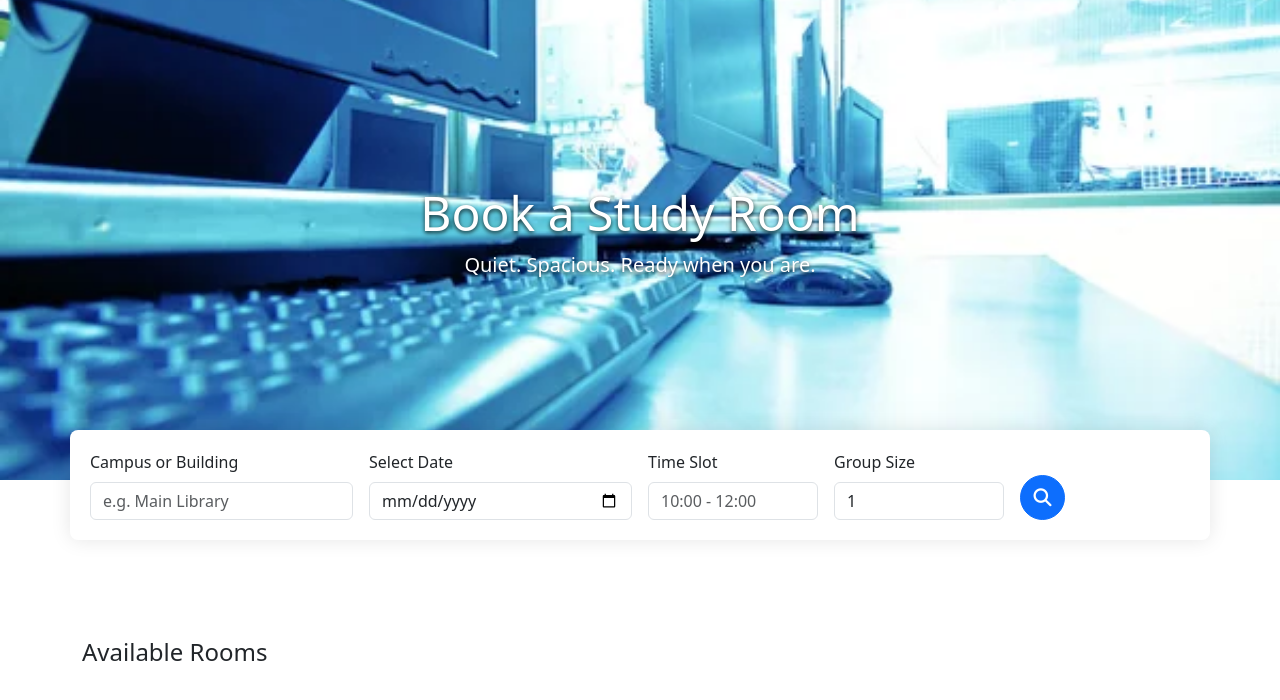
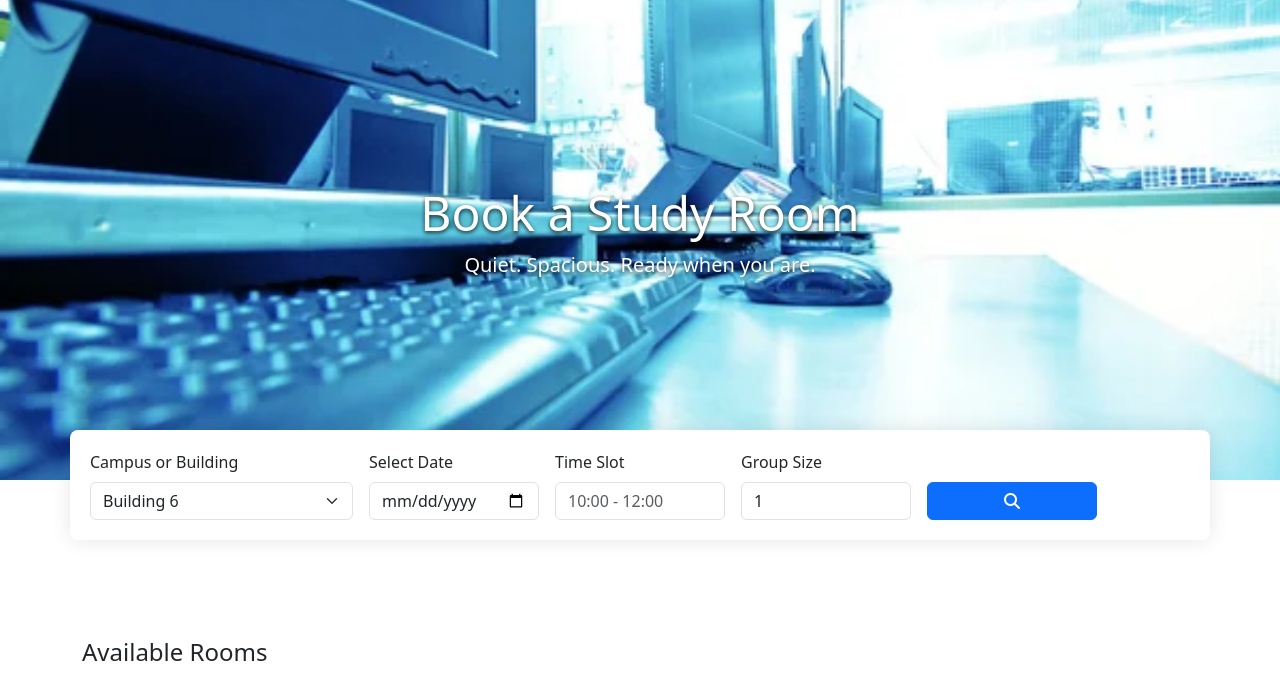
Before and after one commit to Musaroyal/smart-campus-service, a PHP site: page /study_room.php in a window 1280 px wide. Shown: the top 700 px of the page. Run offline with PHP 8.4, Linux system fonts and the light colour scheme; data that the repository does not hold is empty.

Commit message:
added the dropdown menu for studyrooms

```diff
--- a/study_room.php
+++ b/study_room.php
@@ -74,34 +74,59 @@ $result = mysqli_query($conn, $sql);
 <div class="container search-box">
   <form class="row g-3 align-items-end">
 
+    <!-- Campus or Building Dropdown -->
     <div class="col-md-3">
       <label class="form-label">Campus or Building</label>
-        <input type="text" class="form-control" placeholder="e.g. Main Library" name="location">
+      <select class="form-select" name="location" id="locationDropdown" onchange="toggleOtherField()">
+        <optgroup label="Study Rooms">
+          <option value="Building 6">Building 6</option>
+          <option value="Building 5">Building 5</option>
+          <option value="Building 4">Building 4</option>
+          <option value="Building 8">Building 8</option>
+        </optgroup>
+        <optgroup label="Labs">
+          <option value="15G01">15G01</option>
+          <option value="15G30">15G30</option>
+          <option value="16G01">16G01</option>
+          <option value="Other">Other</option>
+        </optgroup>
+      </select>
     </div>
 
-      <div class="col-md-3">
+    <!-- Other Field (Hidden unless "Other" selected) -->
+    <div class="col-md-3" id="otherLocationField" style="display: none;">
+      <label class="form-label">Specify Other</label>
+      <input type="text" class="form-control" name="other_location" placeholder="Specify location">
+    </div>
+
+    <!-- Select Date -->
+    <div class="col-md-2">
       <label class="form-label">Select Date</label>
       <input type="date" class="form-control" name="date">
     </div>
 
+    <!-- Time Slot -->
     <div class="col-md-2">
       <label class="form-label">Time Slot</label>
       <input type="text" class="form-control" placeholder="10:00 - 12:00" name="time_slot">
     </div>
 
+    <!-- Group Size -->
     <div class="col-md-2">
       <label class="form-label">Group Size</label>
       <input type="number" class="form-control" min="1" value="1" name="group_size">
     </div>
 
+    <!-- Submit Button -->
     <div class="col-md-2 d-grid">
-        <button type="submit" class="btn btn-primary btn-circle">
+      <button type="submit" class="btn btn-primary">
         <i class="fas fa-search"></i>
       </button>
     </div>
 
   </form>
 </div>
+
 
   <div class="container mt-5">
     <h4>Available Rooms</h4>
@@ -111,5 +136,19 @@ $result = mysqli_query($conn, $sql);
   </div>
 
   <script src="https://cdn.jsdelivr.net/npm/bootstrap@5.3.0/dist/js/bootstrap.bundle.min.js"></script>
+
+
+  <script>
+  function toggleOtherField() {
+    var dropdown = document.getElementById("locationDropdown");
+    var otherField = document.getElementById("otherLocationField");
+    if (dropdown.value === "Other") {
+      otherField.style.display = "block";
+    } else {
+      otherField.style.display = "none";
+    }
+  }
+</script>
+
 </body>
 </html>
```
Lines whose indentation alone changed are shown as unchanged.
